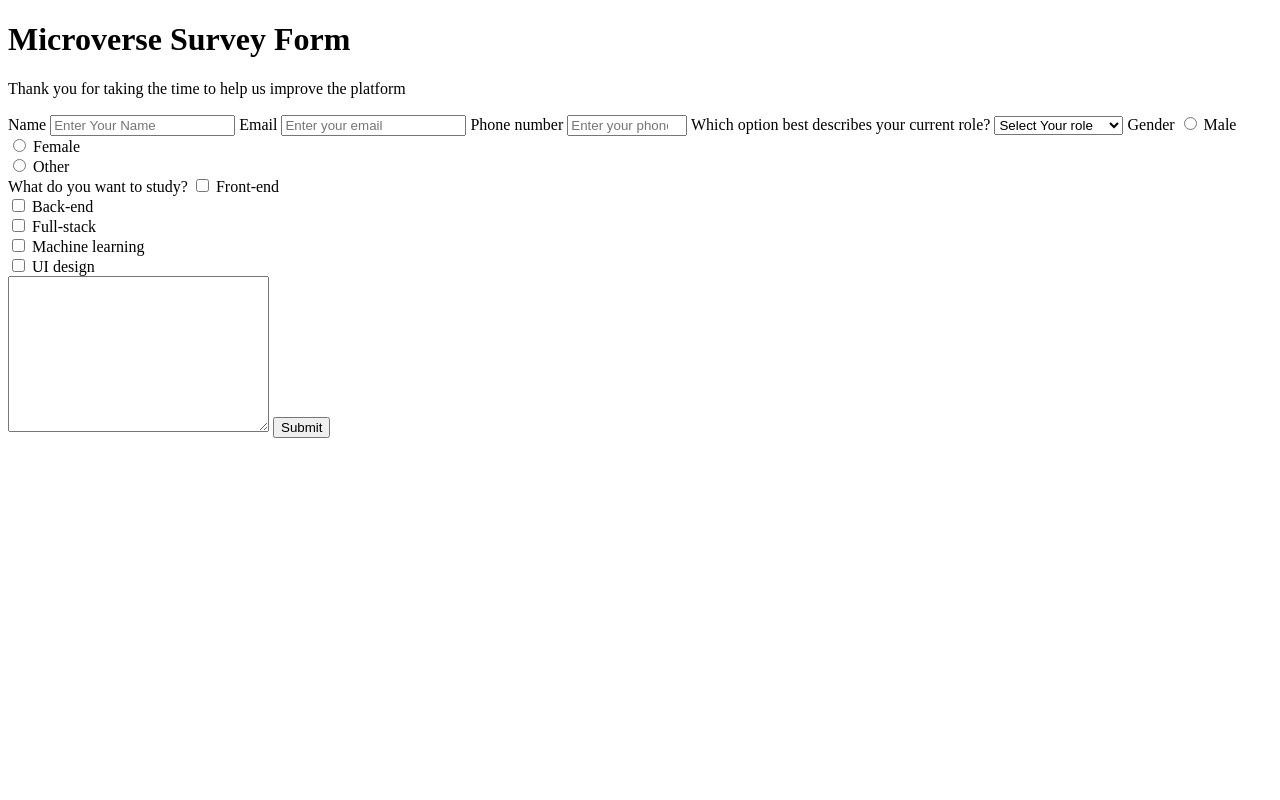
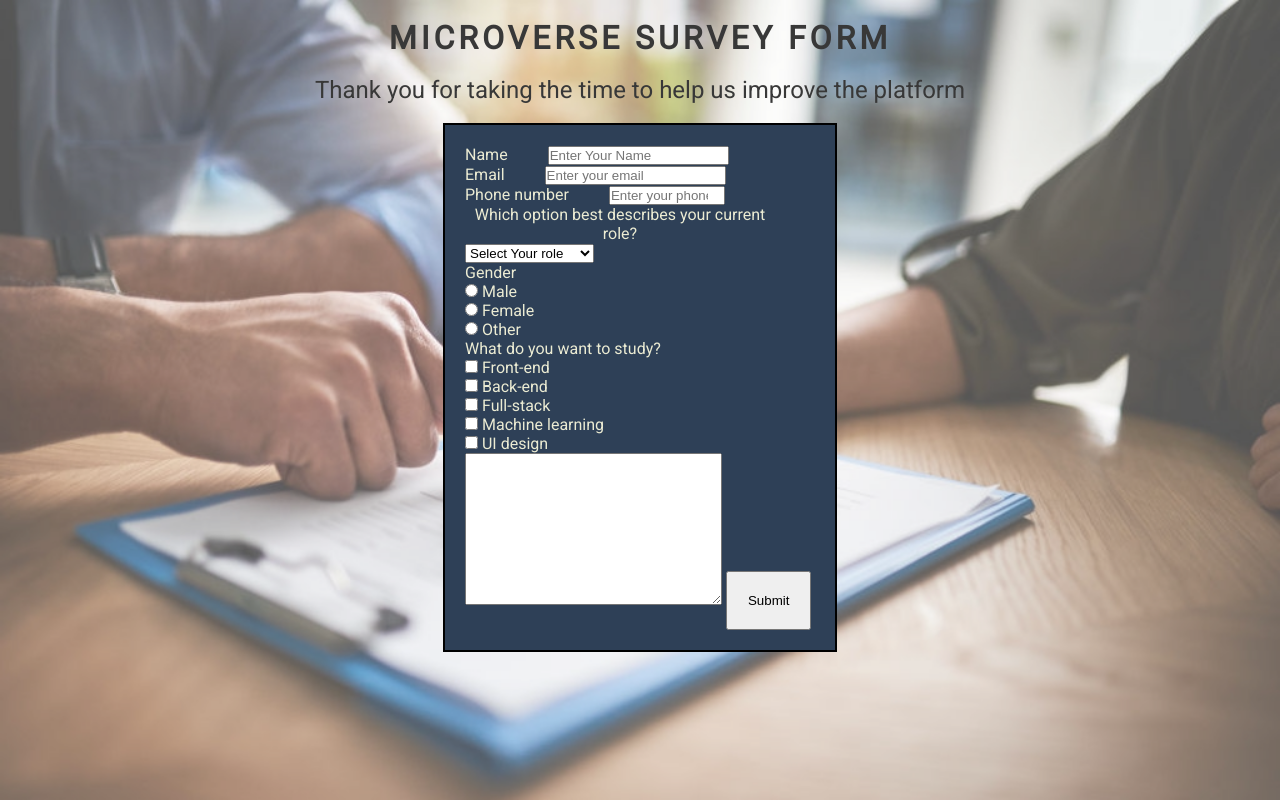
Before and after one commit to Alina-Domnich/SurveyForm-Alina-Zack, a plain HTML site: page index.html in a window 1280 px wide. Drawn offline with Linux system fonts and the light colour scheme.

Commit message:
Worked on css

```diff
--- a/css/style.css
+++ b/css/style.css
@@ -0,0 +1,53 @@
+@import url("https://fonts.googleapis.com/css?family=Roboto&display=swap");
+* {
+  margin: 0;
+  padding: 0;
+}
+
+body,
+html {
+  background: url(../img/5df3a2203122d.png) no-repeat;
+  background-size: 100%;
+
+  color: #383838;
+  font-family: "Roboto", sans-serif;
+}
+
+h1 {
+  font-weight: 700;
+  text-transform: uppercase;
+  letter-spacing: 4px;
+  text-align: center;
+}
+p {
+  font-weight: 400;
+  font-size: 24px;
+  text-align: center;
+}
+#titel {
+  margin-top: 10%;
+}
+
+#survey-form {
+  color: #ebebd3;
+  padding: 20px;
+  margin: 0 auto;
+  width: 350px;
+  border: 2px solid black;
+  background-color: #2e4057;
+}
+
+label {
+  text-align: center;
+  clear: both;
+  float: left;
+  margin-right: 40px;
+}
+textarea {
+  text-align: center;
+}
+
+#submit {
+  text-align: center;
+  padding: 20px;
+}
--- a/index.html
+++ b/index.html
@@ -7,14 +7,15 @@
   </head>
 
   <body>
+    <br />
     <h1 id="title">
       Microverse Survey Form
     </h1>
-
+    <br />
     <p id="description">
       Thank you for taking the time to help us improve the platform
     </p>
-
+    <br />
     <form action="" id="survey-form">
       <label for="name" id="name-label">Name</label>
       <input type="text" id="name" placeholder="Enter Your Name" required />
@@ -36,18 +37,20 @@
         <option value="Select" aria-placeholder="Select Your role"
           >Select Your role</option
         >
+        <br />
         <option value="Full Time Student">Full Time Student</option>
         <option value="Part Time Student">Part Time Student</option>
         <option value="Teacher">Teacher</option>
         <option value="Mentor">Mentor</option>
         <option value="Other">Other</option>
       </select>
-      <label for="gender">Gender</label>
+      <br />
+      <label for="gender">Gender</label> <br />
       <input type="radio" name="gender" value="male" /> Male <br />
       <input type="radio" name="gender" value="female" /> Female <br />
       <input type="radio" name="gender" value="other" /> Other <br />
 
-      <label for="studies">What do you want to study?</label>
+      <label for="studies">What do you want to study?</label> <br />
       <input type="checkbox" value="Front-end" /> Front-end <br />
       <input type="checkbox" value="Front-end" /> Back-end <br />
       <input type="checkbox" value="Front-end" /> Full-stack <br />
```
Also changed, not shown: img/5df3a2203122d.png (added).
